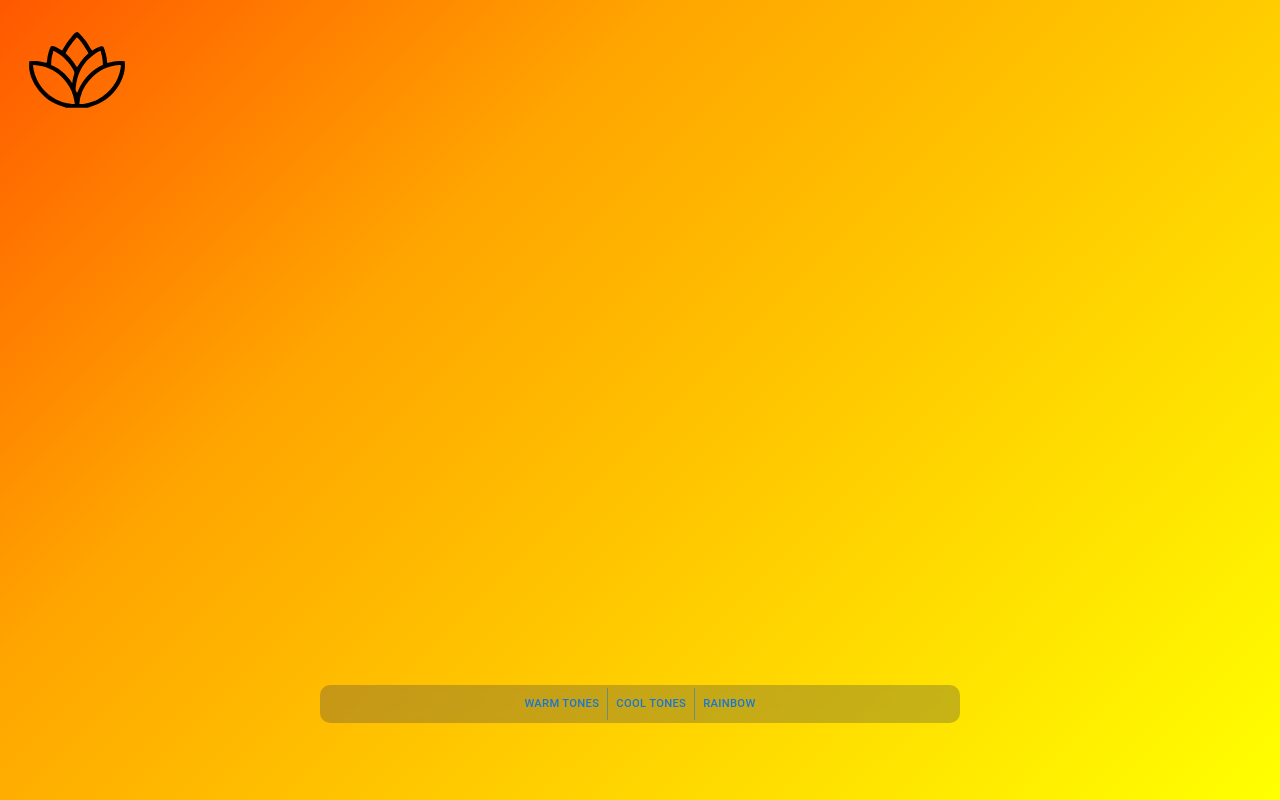
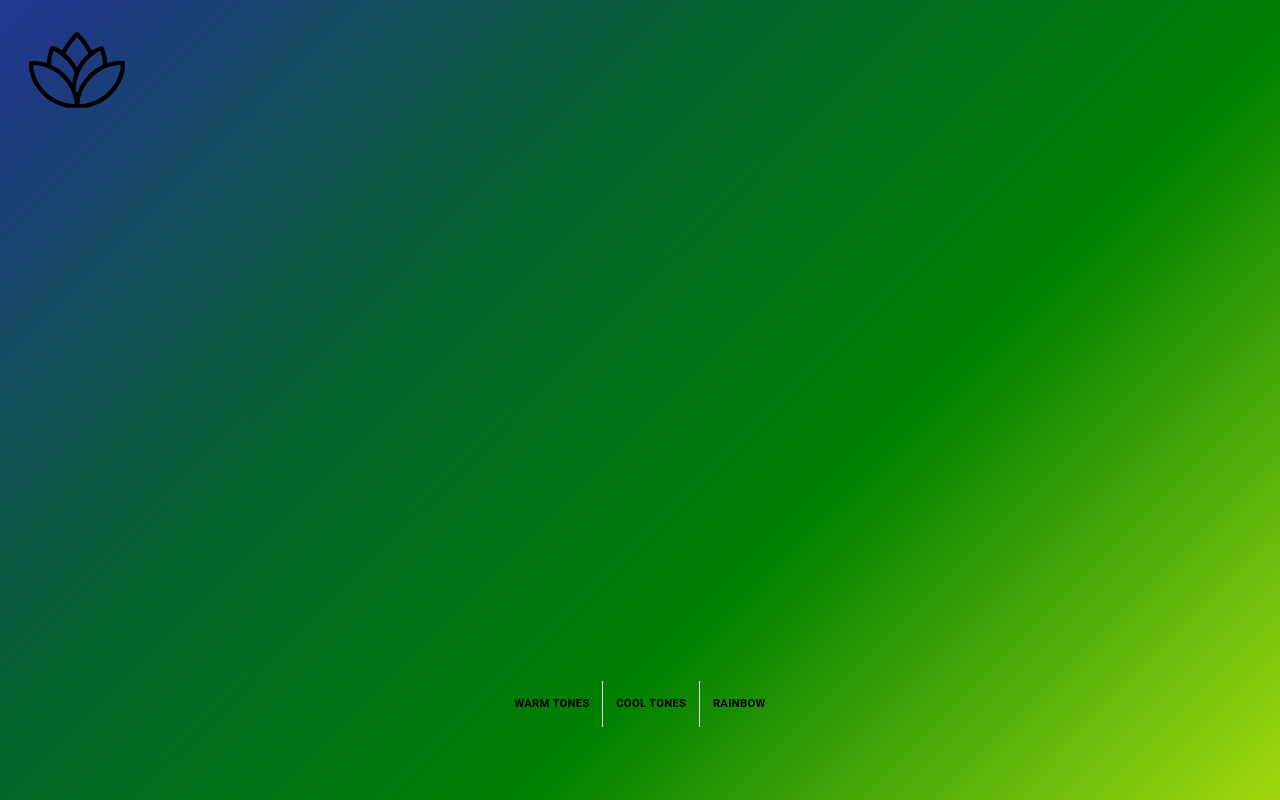
Before and after one commit to monisha16/heiwa, a React (Create React App) app: page /colortherapy in a window 1280 px wide. Built offline with nearby package versions, Linux system fonts and the light colour scheme.

Commit message:
final changes

```diff
--- a/src/components/ColorTherapy/ColorTherapy.tsx
+++ b/src/components/ColorTherapy/ColorTherapy.tsx
@@ -9,10 +9,10 @@ const ColorTherapy = ():JSX.Element => {
         <div className={styles['color-therapy']}>
             <div style={{ display: 'flex', justifyContent: 'space-around' }} className={styles[bgColor]}>
                 <div className={styles['color-therapy__button-header']}>
-                    <ButtonGroup variant="text" aria-label="text button group">
-                        <Button onClick={() => setbgColor('color-therapy__gradient-warm')}>Warm Tones</Button>
-                        <Button onClick={() => setbgColor('color-therapy__gradient-cool')}>Cool tones</Button>
-                        <Button onClick={() => setbgColor('color-therapy__gradient-rainbow')}>Rainbow</Button>
+                    <ButtonGroup className={styles['ct-buttongroup']} variant="text" aria-label="text button group">
+                        <Button className={styles['ct-button']} onClick={() => setbgColor('color-therapy__gradient-warm')}>Warm Tones</Button>
+                        <Button className={styles['ct-button']} onClick={() => setbgColor('color-therapy__gradient-cool')}>Cool tones</Button>
+                        <Button className={styles['ct-button']} onClick={() => setbgColor('color-therapy__gradient-rainbow')}>Rainbow</Button>
                     </ButtonGroup>
                 </div>
             </div>
--- a/src/components/ColorTherapy/colortherapy.module.scss
+++ b/src/components/ColorTherapy/colortherapy.module.scss
@@ -8,39 +8,30 @@
     &__gradient-cool{
         width:100%;
         height:100%;
-        background: linear-gradient(-45deg,#03f3bd,#06b39b,#08a5a2,#0e95a7,#03a4d6,#0d74ac, #0d5ea1,#135cbb, #0456f0, #0442f6 );
+        background: linear-gradient(-45deg,#03f3bd,#06b39b,#08a5a2,#0e95a7,#03a4d6,#0d74ac, #0d5ea1,#135cbb, #0456f0, #0442f6, #0634c0, #03268d, #021550 );
         background-size: 600% 100%;
-        animation: gradient 10s ease infinite;
-        animation-direction: alternate;
+        animation: gradient 50s ease-out infinite;
+        // animation-direction: alternate;
     }
     &__gradient-warm{
         width:100%;
         height:100%;
-        background: linear-gradient(45deg,#f3e503,#eebc07, #f48607,#f55709, #f6280b );
+        background: linear-gradient(45deg,#ffee00,#f3e503,#eebc07, #f48607,#f55709, #f6280b , #d42008, #790f01);
         // background: linear(#f3e503,#eebc07, #f48607,#f55709, #f6280b) ;
-        background-size: 300% 100%;
-        animation: gradient 10s ease infinite;
-        animation-direction: alternate;
+        background-size: 600% 100%;
+        animation: gradient 50s ease-out infinite;
+        // animation-direction: alternate;
     }
-    // &__gradient-rainbow{
-    //     width:100%;
-    //     height:100%;
-    //     background: linear-gradient(-45deg,#ee82ee, #4b0082, #0000ff, #008000, #ffff00, #ffa500, #ff0000 );
-    //     // background: linear-gradient(-45deg,red,#f55709, orange,#eebc07, yellow, rgb(130, 201, 15),green,rgb(5, 100, 48) ,rgb(30, 57, 131),rgb(54, 54, 211), rgb(71, 12, 182),indigo,rgb(108, 0, 130), rgb(191, 63, 241),violet);
-    //     background-size: 600% 100%;
-    //     animation: gradient 20s alternate ease-out infinite;
-    //     // animation-direction: alternate;
-    // }
+
     &__gradient-rainbow{
         width:100%;
         height:100%;
-        background: linear-gradient(-45deg,#ee82ee, #4b0082, #0000ff, #008000, #ffff00, #ffa500, #ff0000 );
-        // background: linear-gradient(-45deg,red,#f55709, orange,#eebc07, yellow, rgb(130, 201, 15),green,rgb(5, 100, 48) ,rgb(30, 57, 131),rgb(54, 54, 211), rgb(71, 12, 182),indigo,rgb(108, 0, 130), rgb(191, 63, 241),violet);
+        // background: linear-gradient(-45deg,#ee82ee, #4b0082, #0000ff, #008000, #ffff00, #ffa500, #ff0000 );
+        background: linear-gradient(-45deg,red,#f55709, orange,#eebc07, yellow, rgb(130, 201, 15),green,rgb(5, 100, 48) ,rgb(30, 57, 131),rgb(54, 54, 211), rgb(71, 12, 182),indigo,rgb(108, 0, 130), rgb(191, 63, 241),violet);
         background-size: 600% 100%;
         // animation: gradient 20s alternate ease-out infinite;
-        height: 100%;
         transition: 4s ease-in-out;
-        animation: gradient 10s alternate infinite;
+        animation: gradient 50s alternate infinite;
     }
 
 
@@ -66,10 +57,21 @@
         margin: 1rem;
         width: 50rem;
         height: 3rem;
-        background: rgba(67, 67, 75, 0.3);
+        // background: rgba(67, 67, 75, 0.3);
         /* border: 1px solid rgba( 255, 255, 255, 0.18 ); */
-        border-radius: 10px;
-        backdrop-filter: blur(6px);
+        // border-radius: 10px;
+        // backdrop-filter: blur(6px);
     }
 
 }
+
+.ct-button{
+    color:black!important;
+    font-weight:750!important;
+    padding:1rem!important;
+    // border-right: 1px solid rgba(0, 0, 0, 0.23)!important;
+    border-color: #ebe6e6!important;
+}
+.ct-button:hover{
+    color:white!important;
+}
--- a/src/components/Footer/footer.module.scss
+++ b/src/components/Footer/footer.module.scss
@@ -5,3 +5,8 @@
     justify-content: space-around;
 
 }
+ .footer-bg{
+     display: flex;
+     margin-top: 1rem;
+    background: linear-gradient(0deg, #34558b9e, transparent);
+ }
--- a/src/components/Footer/footer.tsx
+++ b/src/components/Footer/footer.tsx
@@ -1,11 +1,11 @@
 import React from 'react';
-import { useLocation } from 'react-router-dom';
+// import { useLocation } from 'react-router-dom';
 import github from '../../assests/icons/github.svg';
 import linkedin from '../../assests/icons/linkedin.svg'
 import styles from './footer.module.scss'
 
 const Footer: React.FC = () => {
-    const location = useLocation();
+    // const location = useLocation();
     // Regex to of path's that have nav bar.
     // const routeRegex = [/colotherapy/];
     // // Check path to see if the screen has a nav bar or not.
@@ -27,14 +27,15 @@ const Footer: React.FC = () => {
         boxSizing: 'border-box',
         width: '100%',
         height: '4rem',
-        backgroundColor: checkPath ? 'rgb(20, 19, 19, 10%)' : '#34558B' ,
-        backdropFilter: checkPath? 'blur(6px)' : 'none',
+        // backgroundColor: checkPath ? 'rgb(20, 19, 19, 10%)' : '#34558B' ,
+        // backdropFilter: checkPath? 'blur(6px)' : 'none',
         fontSize: '1.2rem',
+        paddingTop:'1rem'
     }
 
     return (
-        <div style={footerStyle}>
-            <div> Made by <b>Monisha Tarkar</b> </div>
+        <div className={styles['footer-bg']} style={footerStyle}>
+            <div style={{color:'black', fontWeight:500}}> Made by <b>Monisha Tarkar</b> </div>
             <div className={styles['accounts']}>
                 <a id="text-link" href="https://github.com/monisha16" target="_blank" rel="noreferrer">
                     <img src={github} alt="github" />
--- a/src/components/Home/home.module.scss
+++ b/src/components/Home/home.module.scss
@@ -12,7 +12,13 @@
         &:hover{
             animation: bounce 3s ease-in-out;
         }
-
+    }
+    &__button-st{
+       height: 3rem;
+        width: 12rem;
+        color: #4e4e4e  !important;
+        border: 2px solid rgb(0 0 0 / 12%) !important;
+        font-weight: bolder !important;
     }
 }
 .main-heading{
--- a/src/components/Home/home.tsx
+++ b/src/components/Home/home.tsx
@@ -14,8 +14,8 @@ const HomeComponent = ():JSX.Element =>{
                 <div className={styles['main-heading']} style={{fontSize:'5rem', fontWeight:'bolder'}}> HEIWA </div>
                 <div style={{ fontSize: '2rem', marginBottom:'1rem' }}> Tune into your body and experience true peace. </div>
                 <div>
-                    <Button variant="outlined" style={{ marginRight: "0.5rem" }} onClick={()=>{navigate('/soundtherapy');}}> Sound Therapy</Button>
-                    <Button variant="outlined" onClick={() => { navigate('/colortherapy'); }}> Color Therapy</Button>
+                    <Button className={styles['heiwa__button-st']} variant="outlined" style={{ marginRight: "0.5rem" }} onClick={()=>{navigate('/soundtherapy');}}> Sound Therapy</Button>
+                    <Button className={styles['heiwa__button-st']} variant="outlined" onClick={() => { navigate('/colortherapy'); }}> Color Therapy</Button>
                 </div>
             </div>
             <img className={styles['heiwa__image']} src={Heiwa} alt="Meditation SVG" />
--- a/src/components/SoundTherapy/soundtherapy.module.scss
+++ b/src/components/SoundTherapy/soundtherapy.module.scss
@@ -7,6 +7,7 @@
     width: 85%;
     margin: 8rem 0 0 8rem;
 }
+
 .Card {
   margin: 10px;
   cursor: pointer !important;
@@ -21,6 +22,7 @@
     }
   }
   &__ButtonInner {
+
     height: 160px;
     width: 160px;
     border-radius: 20px;
@@ -34,47 +36,11 @@
     h1 {
         margin: 0;
         font-size: 1.2rem;
+        font-weight: unset;
     }
     img{
         height:5rem;
-        width:5rem;
-        font-size: 5rem;
-        opacity:0.3rem;
     }
   }
 
 }
-@keyframes play {
-  0% {
-    background-position: 0;
-  }
-  20% {
-    background-position: -110px;
-  }
-  35% {
-    background-position: -180px;
-  }
-  50% {
-    background-position: -210px;
-  }
-  80% {
-    background-position: -350px;
-  }
-  to {
-    background-position: -390px;
-  }
-}
-
-.gradient-animation {
-    color: aqua;
-//   background: linear-gradient(
-//     45deg,
-//     #4fcf70,
-//     #fad648,
-//     #a767e5,
-//     #12bcfe,
-//     #44ce7b
-//   ) !important;
-//   animation: play 1.6s ease-in infinite;
-}
-//115deg
--- a/src/index.css
+++ b/src/index.css
@@ -11,3 +11,36 @@ code {
   font-family: source-code-pro, Menlo, Monaco, Consolas, 'Courier New',
     monospace;
 }
+
+@keyframes play {
+  0% {
+    background-position: 0;
+  }
+  20% {
+    background-position: -110px;
+  }
+  35% {
+    background-position: -180px;
+  }
+  50% {
+    background-position: -210px;
+  }
+  80% {
+    background-position: -350px;
+  }
+  to {
+    background-position: -390px;
+  }
+}
+
+.gradientAnimation {
+   background-image: linear-gradient(
+    115deg,
+    #4fcf70,
+    #fad648,
+    #a767e5,
+    #12bcfe,
+    #44ce7b
+  ) !important;
+  -webkit-animation: play 1.6s ease-in infinite !important;
+}
```
Also changed, not shown: src/components/SoundTherapy/SoundTherapy.tsx (+9 -10 lines).
